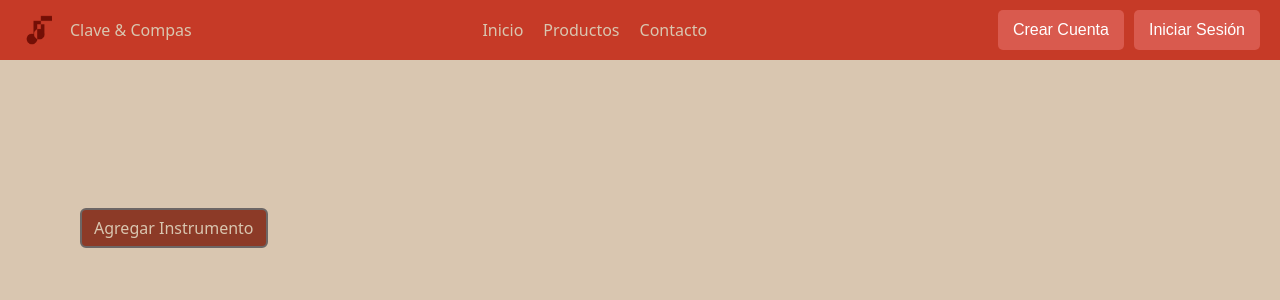
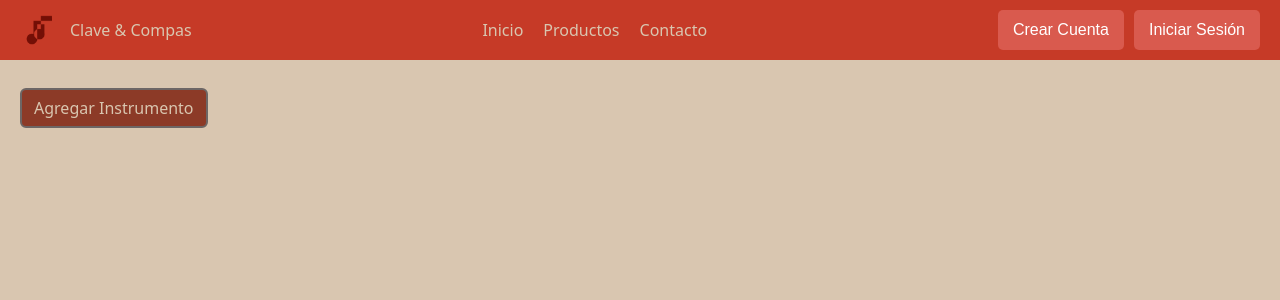
Before and after one commit to ClaReMa7/FrontendIntegratorProject, a React (Vite) app: page /register in a window 1280 px wide. Shown: the top 300 px of the page. Built offline with nearby package versions, Linux system fonts and the light colour scheme; no server answers.

Commit message:
Configuración de redirección en Vercel

```diff
--- a/src/styles/Button.css
+++ b/src/styles/Button.css
@@ -1,8 +1,8 @@
 
 .add-button {
     position: absolute;
-    top: 10rem;
-    left: 5rem;
+    top: 40px;
+    left: 20px;
 }
 
 .custom-button {
```
